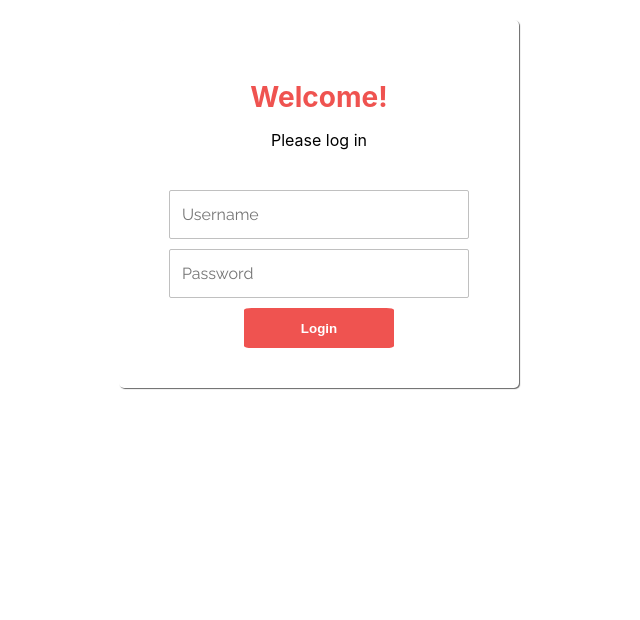
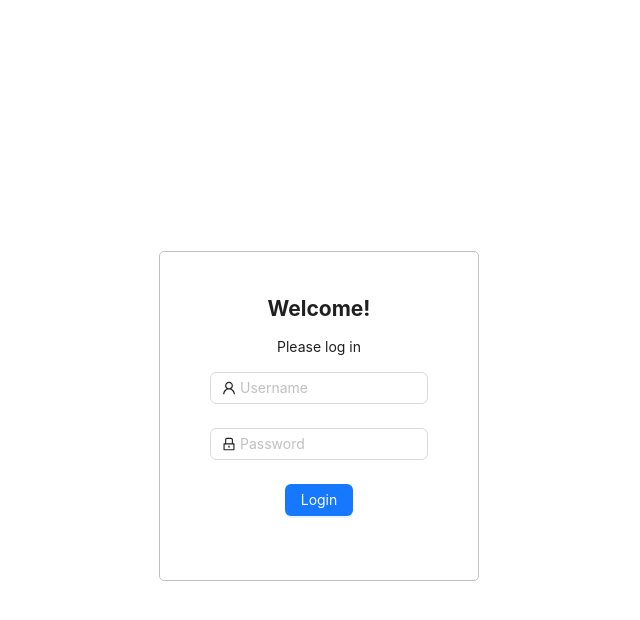
Before and after one commit to pchau14/simplePOS, a React (Create React App) app: page / in a window 1280 px wide. Shown: the top 620 px of the page, without its empty margins (321-961 px from the left). Built offline with nearby package versions, Linux system fonts and the light colour scheme.

Commit message:
creating dashboard page

```diff
--- a/package.json
+++ b/package.json
@@ -8,6 +8,7 @@
     "@testing-library/jest-dom": "^5.16.5",
     "@testing-library/react": "^13.4.0",
     "@testing-library/user-event": "^13.5.0",
+    "antd": "^5.5.1",
     "axios": "^1.4.0",
     "graphql": "^16.6.0",
     "react": "^18.2.0",
--- a/src/App.css
+++ b/src/App.css
@@ -37,110 +37,32 @@
     }
 }
 
-.login {
+.loginForm {
     margin: 20px auto;
     padding: 40px 50px;
-  max-width: 300px;
     border-radius: 5px;
     background: #fff;
-  box-shadow: 1px 1px 1px #666;
-}
-.login input {
-  width: 100%;
-  display: block;
-  box-sizing: border-box;
-  margin: 10px 0;
-  padding: 14px 12px;
-  font-size: 16px;
-  border-radius: 2px;
-  font-family: Raleway, sans-serif;
+    border: 1px solid #c0c0c0;
+    height: 50%;
 }
 
-.login input[type=text],
-.login input[type=password] {
+.dashboardLayout {
     border: 1px solid #c0c0c0;
-  transition: .2s;
+    background-color: #ffffff;
 }
 
-.login input[type=text]:hover {
-  border-color: #F44336;
-  outline: none;
-  transition: all .2s ease-in-out;
+.dashboardSider {
+    border-top: 1px solid #c0c0c0;
+    border-bottom: 1px solid #c0c0c0;
+    border-left: 1px solid #c0c0c0;
+    background-color: #ffffff;
 }
 
-.login input[type=submit] {
-  border: none;
-  background: #EF5350;
-  color: white;
-  font-weight: bold;
-  transition: 0.2s;
-  margin: 20px 0px;
+.dashboardHeader {
+    border-bottom: 1px solid #c0c0c0;
+    background-color: #ffffff;
 }
 
-.login button {
-  display: block;
-  border: none;
-  border-radius: 5%;
-  background: #EF5350;
-  color: white;
-  font-weight: bold;
-  transition: 0.2s;
-  margin-left: 25%;
-  height: 5vh;
-  width: 50%;
+.dashboardContent {
+    background-color: #ffffff;
 }
-
-.login button:hover {
-  background: #f53729;
-  cursor: pointer;
-}
-
-.login h2 {
-  margin: 20px 0 0;
-  color: #EF5350;
-  font-size: 28px;
-}
-
-.login p {
-  margin-bottom: 40px;
-}
-
-.links {
-  display: table;
-  width: 100%;
-  box-sizing: border-box;
-  border-top: 1px solid #c0c0c0;
-  margin-bottom: 10px;
-}
-
-.links a {
-  display: table-cell;
-  padding-top: 10px;
-}
-
-.links a:first-child {
-  text-align: left;
-}
-
-.links a:last-child {
-  text-align: right;
-}
-
-.login h2,
-.login p,
-.login a {
-  text-align: center;
-}
-
-.login a {
-  text-decoration: none;
-  font-size: .8em;
-}
-
-.login a:visited {
-  color: inherit;
-}
-
-.login a:hover {
-  text-decoration: underline;
-}
--- a/src/api/authHeader.js
+++ b/src/api/authHeader.js
@@ -1,5 +1,3 @@
-import {toError} from "graphql/jsutils/toError";
-
 export default function authHeader() {
     const token = localStorage.getItem('token');
     if (token) {
--- /dev/null
+++ b/src/api/user.js
@@ -0,0 +1,46 @@
+import axios from "./axios";
+import authHeader from "./authHeader";
+
+const ALL_PRODUCT_URL = 'rest/V1/products?searchCriteria';
+// const PRODUCT_URL = 'rest/V1/products?searchCriteria[page_size]=20';
+const URL = '/graphql';
+const getAllProducts = () => {
+    return axios.get(
+        ALL_PRODUCT_URL,
+        {
+            headers: authHeader()
+        }
+    );
+}
+
+// const getProducts = () => {
+//     return axios.get(
+//         PRODUCT_URL,
+//         {
+//             headers: authHeader()
+//         }
+//     );
+// }
+
+const getProducts = () => {
+    return axios({
+        url: URL,
+        method: 'POST',
+        data: {
+            query: `
+            {
+                productCollection {
+                    allProducts {
+                      sku
+                      name
+                      price
+                      image
+                    }
+                  }
+              }
+            `
+        }
+    })
+}
+
+export default {getAllProducts, getProducts};
--- a/src/components/Dashboard.js
+++ b/src/components/Dashboard.js
@@ -1,17 +1,82 @@
 import {Navigate} from "react-router-dom";
 import {useSelector} from "react-redux";
+import {useState, useEffect} from "react";
+import 'antd/dist/reset.css';
+import {Layout, Card, Dropdown, Menu} from "antd";
+import UserService from '../api/user';
+
+const {Header, Sider, Content} = Layout;
+const {Meta} = Card;
 
 const Dashboard = () => {
     const {isAuth} = useSelector((state) => state.auth);
+    const [products, setProducts] = useState([]);
+
+    const fetchProducts = async () => {
+        const {data} = await UserService.getProducts();
+        const products = data.data.productCollection.allProducts;
+        setProducts(products);
+        console.log(products);
+    }
+
+    useEffect(() => {
+        fetchProducts();
+    }, []);
 
     if (!isAuth) {
-        return <Navigate replace to='/' />;
+        return <Navigate replace to='/'/>;
     } else {
         return (
             <>
                 <div>
                     <h2>Welcome to Dashboard</h2>
                 </div>
+                <Layout>
+                    <Sider className="dashboardSider">
+                        <Header className='dashboardHeader'>
+                            Header
+                        </Header>
+                        <Dropdown
+                            overlay={(
+                                <Menu>
+                                    <Menu.Item key="0">
+                                        Menu Item One
+                                    </Menu.Item>
+                                    <Menu.Item key="1">
+                                        Menu Item Two
+                                    </Menu.Item>
+                                    <Menu.Item key="1">
+                                        Menu Item Three
+                                    </Menu.Item>
+                                </Menu>
+                            )}
+                            trigger={['click']}>
+                            <a className="ant-dropdown-link"
+                               onClick={e => e.preventDefault()}>
+                                Open Dropdown
+                            </a>
+                        </Dropdown>
+                    </Sider>
+                    <Layout className='dashboardLayout'>
+                        <Header className='dashboardHeader'>
+                            Sample Header
+                        </Header>
+                        <Content className='dashboardContent'>
+                            {products.map((product) => (
+                                <Card
+                                    hoverable
+                                    style={{width: 240}}
+                                    cover={<img alt="example"
+                                                src={product.image} />}
+                                >
+                                    <Meta title="Europe Street beat" description="www.instagram.com"/>
+                                    <Meta title="Europe Street beat" description="www.instagram.com"/>
+                                </Card>
+                            ))}
+
+                        </Content>
+                    </Layout>
+                </Layout>
             </>
         )
 
--- a/src/components/Login.js
+++ b/src/components/Login.js
@@ -2,13 +2,15 @@ import {useRef, useState, useEffect} from 'react';
 import {useDispatch, useSelector} from "react-redux";
 import {Navigate, useNavigate} from "react-router-dom";
 import {login} from "../actions/auth";
+import 'antd/dist/reset.css';
+import {Button, Col, Form, Input, Row} from "antd";
+import {UserOutlined, LockOutlined} from '@ant-design/icons';
 
 const USER_REGEX = /^[A-z][A-z0-9]{1,10}$/;
 const PWD_REGEX = /^[A-z0-9]{7,}$/;
 
 const Login = (props) => {
     let navigate = useNavigate();
-    const userRef = useRef();
     const errRef = useRef();
 
     const [username, setUsername] = useState('');
@@ -36,7 +38,6 @@ const Login = (props) => {
     }, [pwd]);
 
     const handleSubmit = async (e) => {
-        e.preventDefault();
         const userData = {username: username, password: pwd};
 
         if (!validUsername || !validPwd) {
@@ -65,20 +66,43 @@ const Login = (props) => {
                         </p>
                     </div>
                 )}
-                <form className="login" onSubmit={handleSubmit}>
-                    <h2>Welcome!</h2>
+
+                <Row type="flex" justify="center" align="middle" style={{minHeight: '100vh'}}>
+                    <Col span={6}>
+                    <div className="loginForm" >
+                        <Form
+                            name="login"
+                            onFinish={handleSubmit}
+                            initialValues={{remember: true}}
+                        >
+                            <h2><strong>Welcome!</strong></h2>
                             <p>Please log in</p>
-                    <input
+                            <Form.Item
+                                name="Username"
+                                rules={[{
+                                    required: true,
+                                    message: 'Please enter username'
+                                }]}
+                            >
+                                <Input
+                                    prefix={<UserOutlined className="site-form-item-icon"/>}
                                     type="text"
                                     id="username"
                                     placeholder="Username"
                                     autoComplete="off"
-                        ref={userRef}
                                     onChange={(e) => setUsername(e.target.value)}
                                     value={username}
-                        required
                                 />
-                    <input
+                            </Form.Item>
+                            <Form.Item
+                                name="Password"
+                                rules={[{
+                                    required: true,
+                                    message: 'Please enter password'
+                                }]}
+                            >
+                                <Input
+                                    prefix={<LockOutlined className="site-form-item-icon"/>}
                                     type="password"
                                     id="password"
                                     placeholder="Password"
@@ -86,8 +110,16 @@ const Login = (props) => {
                                     value={pwd}
                                     required
                                 />
-                    <button>Login</button>
-                </form>
+                            </Form.Item>
+                            <Form.Item>
+                                <Button type="primary" htmlType="submit" className="login-form-button">
+                                    Login
+                                </Button>
+                            </Form.Item>
+                        </Form>
+                    </div>
+                    </Col>
+                </Row>
             </section>
         </>
     );
```
Also changed, not shown: 1 other file (tests, documents, lock files or other folders). Lines whose indentation alone changed are shown as unchanged.
